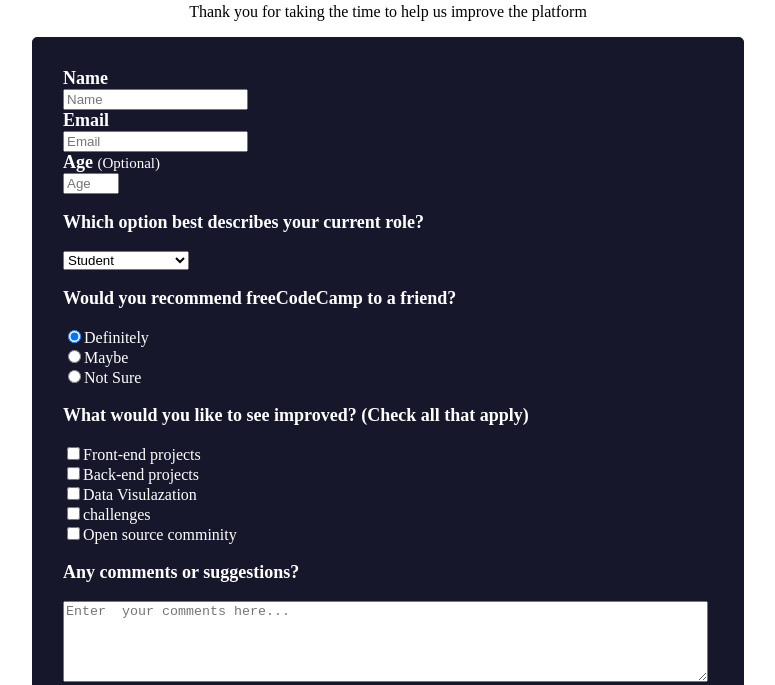
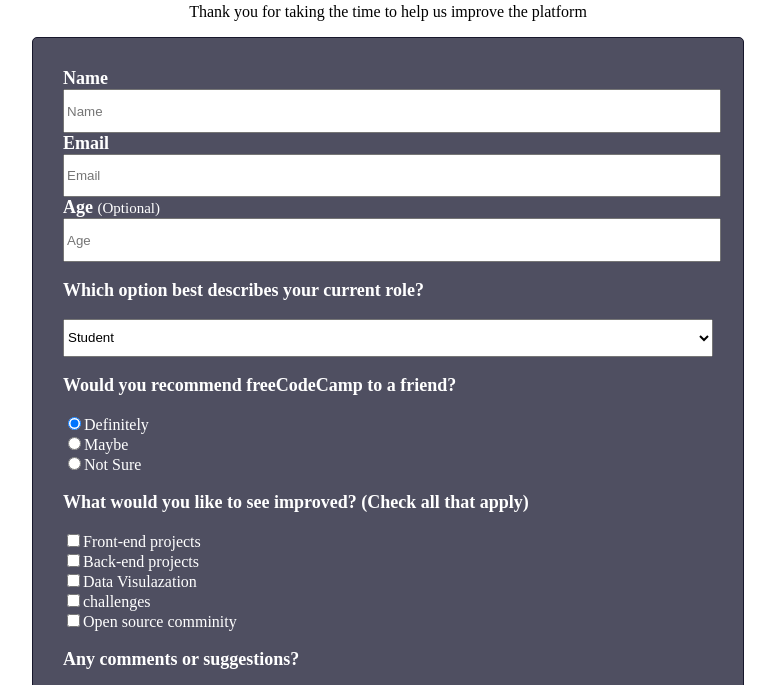
Before and after one commit to yohannesdagnachew/projectmv2, a plain HTML site: page index2.html in a window 1280 px wide. Shown: the part 87-772 px from the top of the page, without its empty margins (252-1027 px from the left). Drawn offline with Linux system fonts and the light colour scheme.

Commit message:
Changes the input element width

```diff
--- a/index2.html
+++ b/index2.html
@@ -14,6 +14,7 @@
         font-weight: bold;
         border: none;
         color: aliceblue;
+        border-radius: 3px;
       }
 
       .b1 {
@@ -34,9 +35,19 @@
         margin: 0 auto;
         padding: 30px 30px;
         border: 1px solid rgb(23, 23, 43);
-        background-color: rgb(23, 23, 43);
+        background-color: rgba(5, 5, 31, 0.7);
         color: white;
         border-radius: 5px;
+      }
+      #name,#email,#number,#dropdown{
+        width: 100%;
+        height: 2.35rem;
+      }
+      .text-area{
+            width: 99%;
+            min-height: 120px;
+            border-radius: 3px;
+            resize: vertical;
       }
     </style>
   </head>
@@ -121,10 +132,9 @@
           >Open source comminity</label
         ><br />
         <p class="b3 bt2">Any comments or suggestions?</p>
-        <textarea
+        <textarea class="text-area"
           placeholder="Enter  your comments here..."
-          rows="5"
-          cols="78"
+
         ></textarea
         ><br />
         <button id="submit" class="bt">Submit</button>
```
Also changed, not shown: bg.jpg (added).
